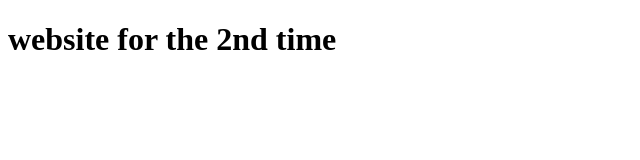
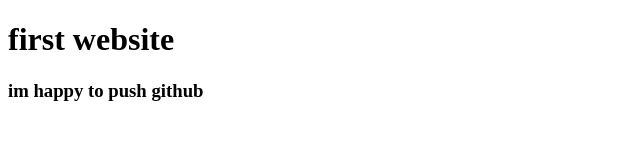
Before and after one commit to jubaer88889/website, a plain HTML site: page index.html in a window 1280 px wide. Shown: the whole page, without its empty margins (0-640 px from the left). Drawn offline with Linux system fonts and the light colour scheme.

Commit message:
learn github

```diff
--- a/index.html
+++ b/index.html
@@ -6,6 +6,7 @@
     <title>Document</title>
 </head>
 <body>
-    <h1>website for the 2nd time</h1>
+    <h1>first website</h1>
+    <h3>im happy to push github</h3>
 </body>
 </html>
```
